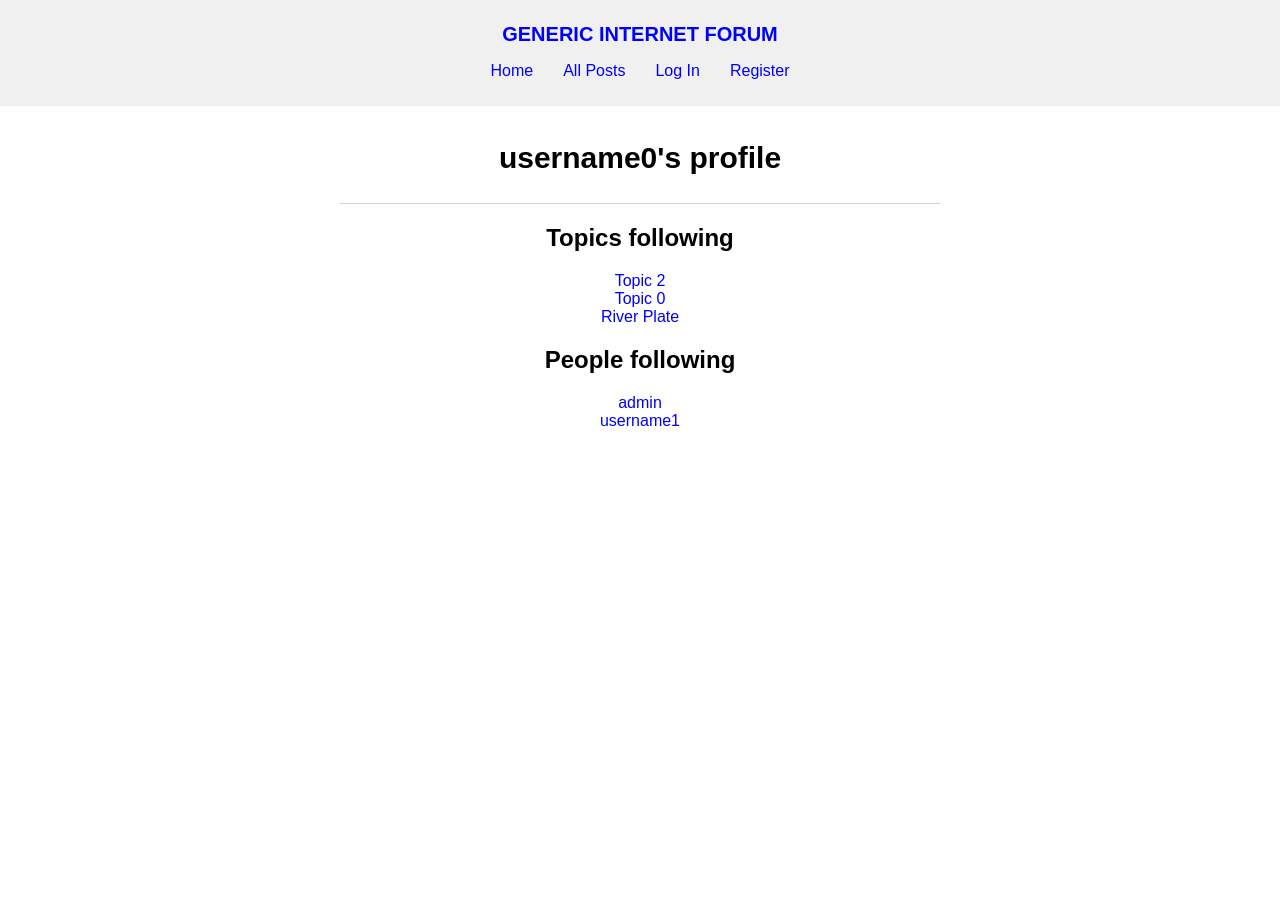
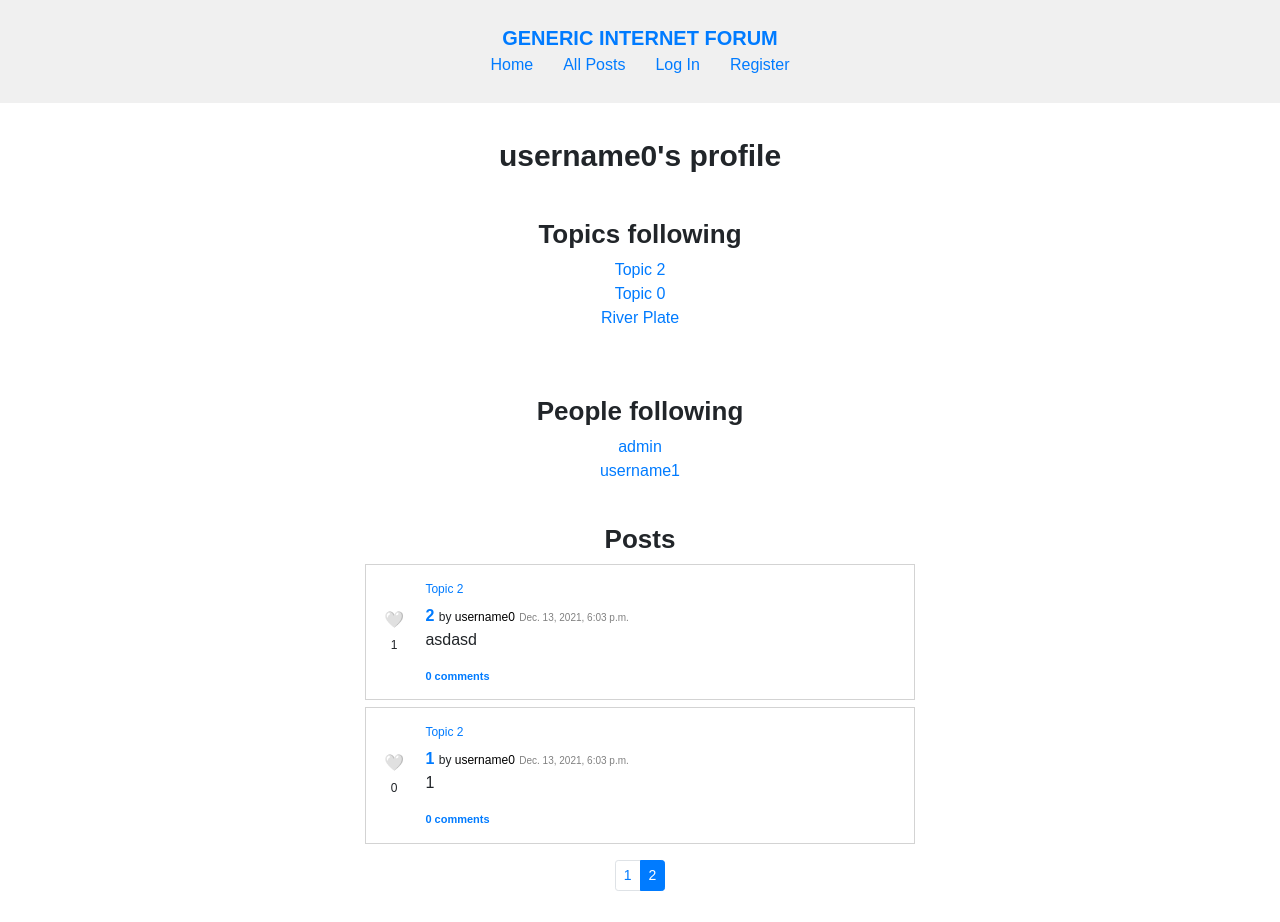
Before and after one commit to lugrao/cs5w-django-forum, a Django app: a page that uses forum/templates/forum/profile.html in a window 1280 px wide. Before the commit the page ends 426 px from the top, so only its background shows below. Run offline with Django 3.2, Linux system fonts and the light colour scheme; data comes from the database, SQL or seed files in the repository; some libraries are stand-ins or nearby versions.

Commit message:
add posts to user's profile

```diff
--- a/forum/static/forum/layout.css
+++ b/forum/static/forum/layout.css
@@ -14,6 +14,11 @@
   font-size: 30px !important;
   margin: 20px 0 !important;
 }
+
+h2 {
+  font-size: 26px !important;
+}
+
 .body {
   padding: 15px;
   max-width: 600px;
--- a/forum/static/forum/profile.css
+++ b/forum/static/forum/profile.css
@@ -16,3 +16,7 @@
     font-size: 14px;
     cursor: pointer;
 }
+
+#topics, #users {
+    padding: 25px 0;
+}
--- a/forum/templates/forum/profile.html
+++ b/forum/templates/forum/profile.html
@@ -24,7 +24,7 @@
                 </form>
             {% endif %}
         </div>
-        <hr>
+        <!-- <hr> -->
         {% if topics_following %}
             <div id="topics">
                 <h2>Topics following</h2>
@@ -47,6 +47,12 @@
             </div>
         {% endif %}
 
+        {% if page_obj.object_list %}
+            <div id="posts">
+                <h2>Posts</h2>
+                {% include "forum/posts.html" %}
+            </div>
+        {% endif %}
         </ul>
     </section>
     {% endif %}
--- a/forum/views.py
+++ b/forum/views.py
@@ -196,12 +196,27 @@
 
     topics_following = profile_user.topics_following.all()
     users_following = profile_user.users_following.all()
+
+    all_posts = profile_user.posts.order_by("-timestamp").all()
+    posts = parse_posts(all_posts, request.user)
+
+    # Paginator
+    paginator = Paginator(posts, 5)
+    page_number = request.GET.get('page')
+    page_obj = paginator.get_page(page_number)
+
+    # return render(request, "forum/following-topics.html", {
+    #     "page_obj": page_obj,
+    #     "pages": list(range(1, paginator.num_pages + 1))
+    # })
+
     return render(request, "forum/profile.html", {
         "profile_user": profile_user,
         "topics_following": topics_following,
         "users_following": users_following,
         "user_is_follower": user_is_follower,
-
+        "page_obj": page_obj,
+        "pages": list(range(1, paginator.num_pages + 1))
     })
 
 
```
